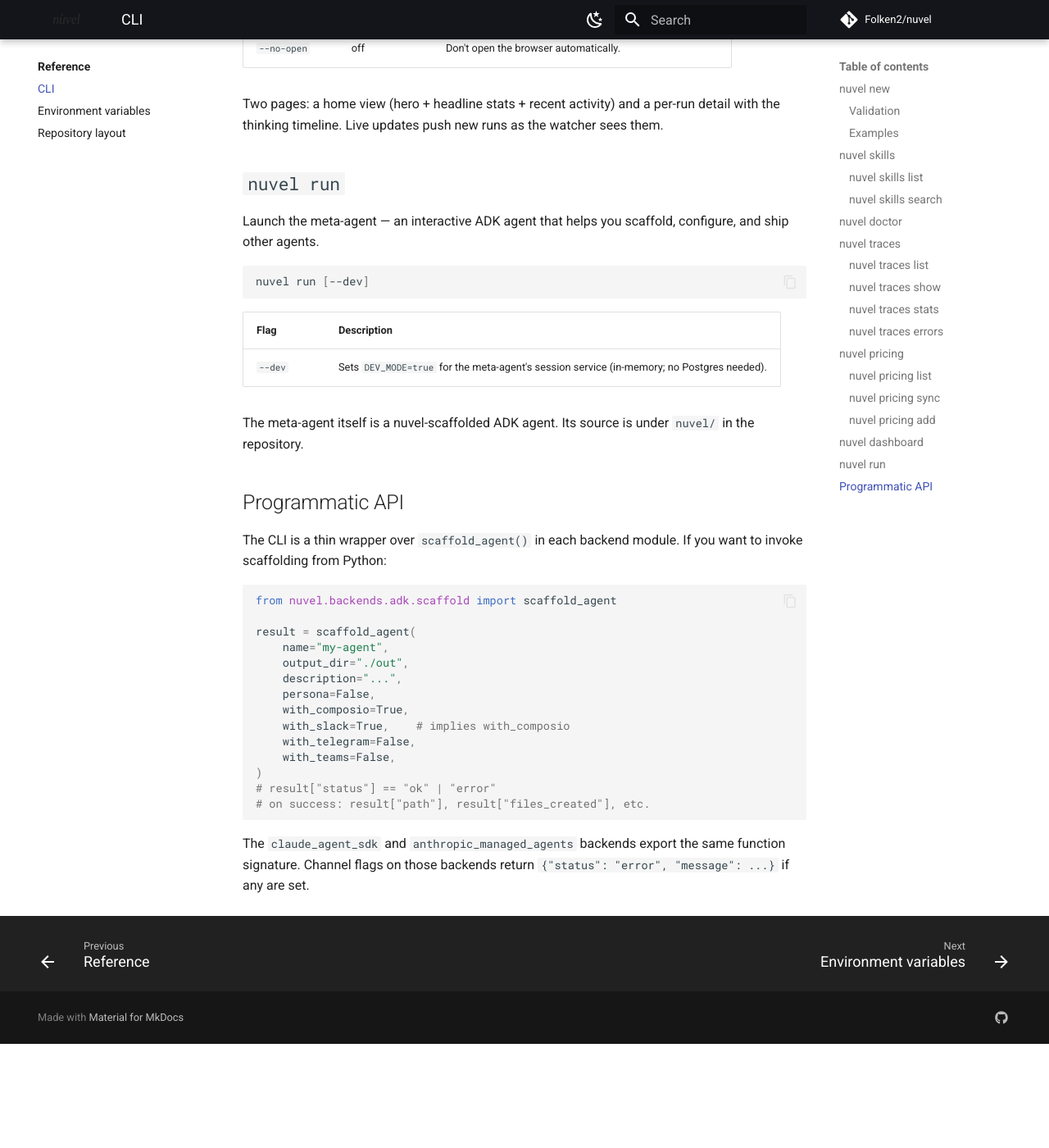
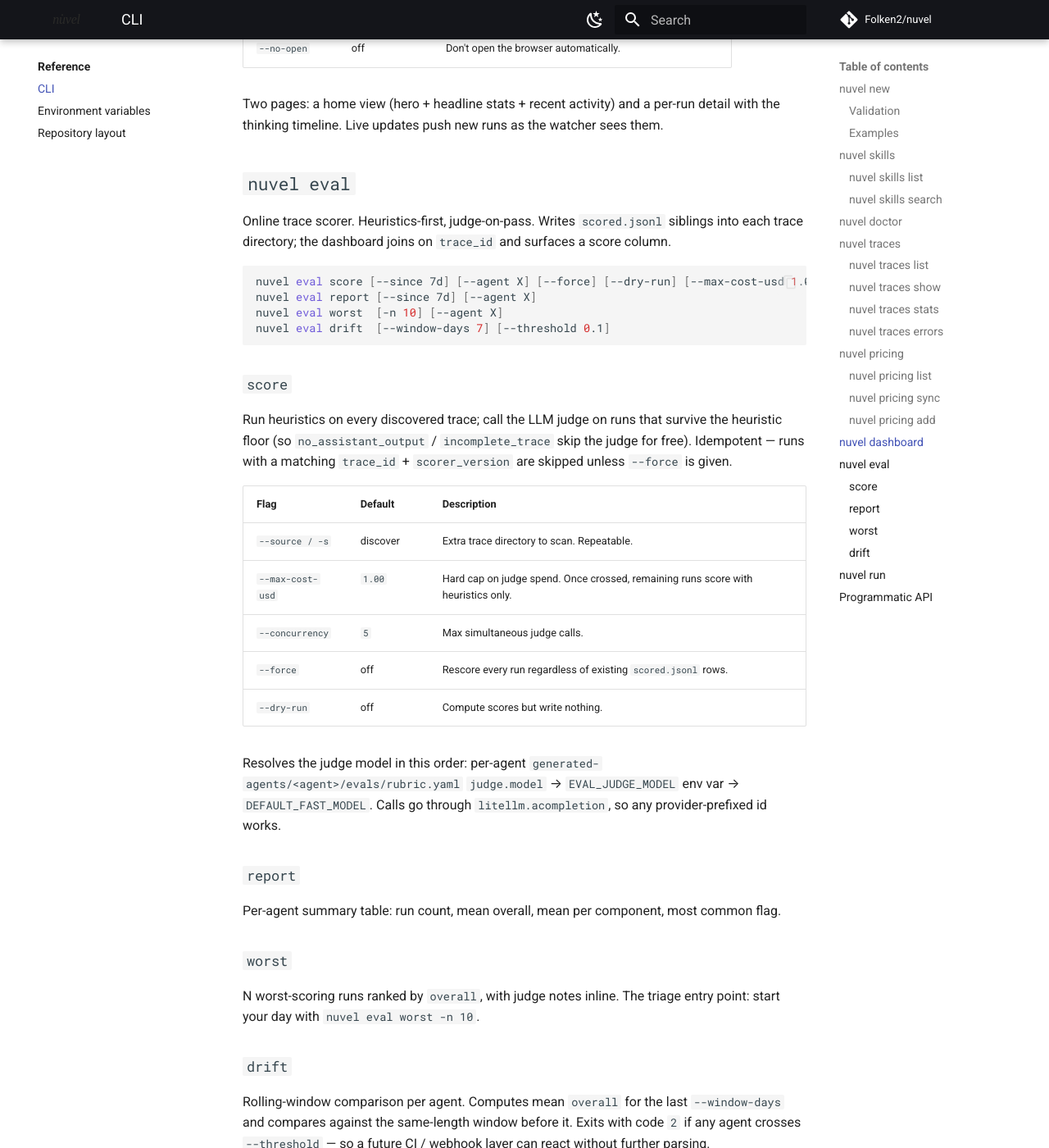
Before and after one commit to Folken2/nuvel, an MkDocs documentation site: the page built from docs/reference/cli.md, in a window 1280 px wide and 1400 px high, scrolled down 5314 px. Shown: the whole window at 82% size. Built offline with MkDocs 1.6.1 and Material for MkDocs 9.7.7, drawn with Linux system fonts in a browser that asks for light colours; comment, search, counter and statistics services are not loaded; before the commit the page ends 6587 px from its top, so only the background shows below that; some of the changed text lies outside the part shown.

Commit message:
docs(eval): document nuvel eval CLI and EVAL_JUDGE_MODEL
Adds the eval section to env-vars and cli reference, plus a one-line
mention in the README command table.

Co-Authored-By: Claude Opus 4.7 (1M context) <noreply@anthropic.com>

````diff
--- a/docs/reference/cli.md
+++ b/docs/reference/cli.md
@@ -180,6 +180,48 @@ nuvel dashboard [--host HOST] [--port PORT] [--source DIR ...] [--demo] [--no-op
 
 Two pages: a home view (hero + headline stats + recent activity) and a per-run detail with the thinking timeline. Live updates push new runs as the watcher sees them.
 
+## `nuvel eval`
+
+Online trace scorer. Heuristics-first, judge-on-pass. Writes `scored.jsonl` siblings into each trace directory; the dashboard joins on `trace_id` and surfaces a score column.
+
+```bash
+nuvel eval score [--since 7d] [--agent X] [--force] [--dry-run] [--max-cost-usd 1.00]
+nuvel eval report [--since 7d] [--agent X]
+nuvel eval worst  [-n 10] [--agent X]
+nuvel eval drift  [--window-days 7] [--threshold 0.1]
+```
+
+### `score`
+
+Run heuristics on every discovered trace; call the LLM judge on runs that survive the heuristic floor (so `no_assistant_output` / `incomplete_trace` skip the judge for free). Idempotent — runs with a matching `trace_id` + `scorer_version` are skipped unless `--force` is given.
+
+| Flag | Default | Description |
+|---|---|---|
+| `--source / -s` | discover | Extra trace directory to scan. Repeatable. |
+| `--max-cost-usd` | `1.00` | Hard cap on judge spend. Once crossed, remaining runs score with heuristics only. |
+| `--concurrency` | `5` | Max simultaneous judge calls. |
+| `--force` | off | Rescore every run regardless of existing `scored.jsonl` rows. |
+| `--dry-run` | off | Compute scores but write nothing. |
+
+Resolves the judge model in this order: per-agent `generated-agents/<agent>/evals/rubric.yaml` `judge.model` → `EVAL_JUDGE_MODEL` env var → `DEFAULT_FAST_MODEL`. Calls go through `litellm.acompletion`, so any provider-prefixed id works.
+
+### `report`
+
+Per-agent summary table: run count, mean overall, mean per component, most common flag.
+
+### `worst`
+
+N worst-scoring runs ranked by `overall`, with judge notes inline. The triage entry point: start your day with `nuvel eval worst -n 10`.
+
+### `drift`
+
+Rolling-window comparison per agent. Computes mean `overall` for the last `--window-days` and compares against the same-length window before it. Exits with code `2` if any agent crosses `--threshold` — so a future CI / webhook layer can react without further parsing.
+
+| Flag | Default | Description |
+|---|---|---|
+| `--window-days` | `7` | Length of each rolling window. |
+| `--threshold` | `0.1` | Flag drift when `|delta| >= threshold`. |
+
 ## `nuvel run`
 
 Launch the meta-agent — an interactive ADK agent that helps you scaffold, configure, and ship other agents.
````
Also changed, not shown: README.md (+1 -0 lines), docs/reference/env-vars.md (+10 -0 lines).
